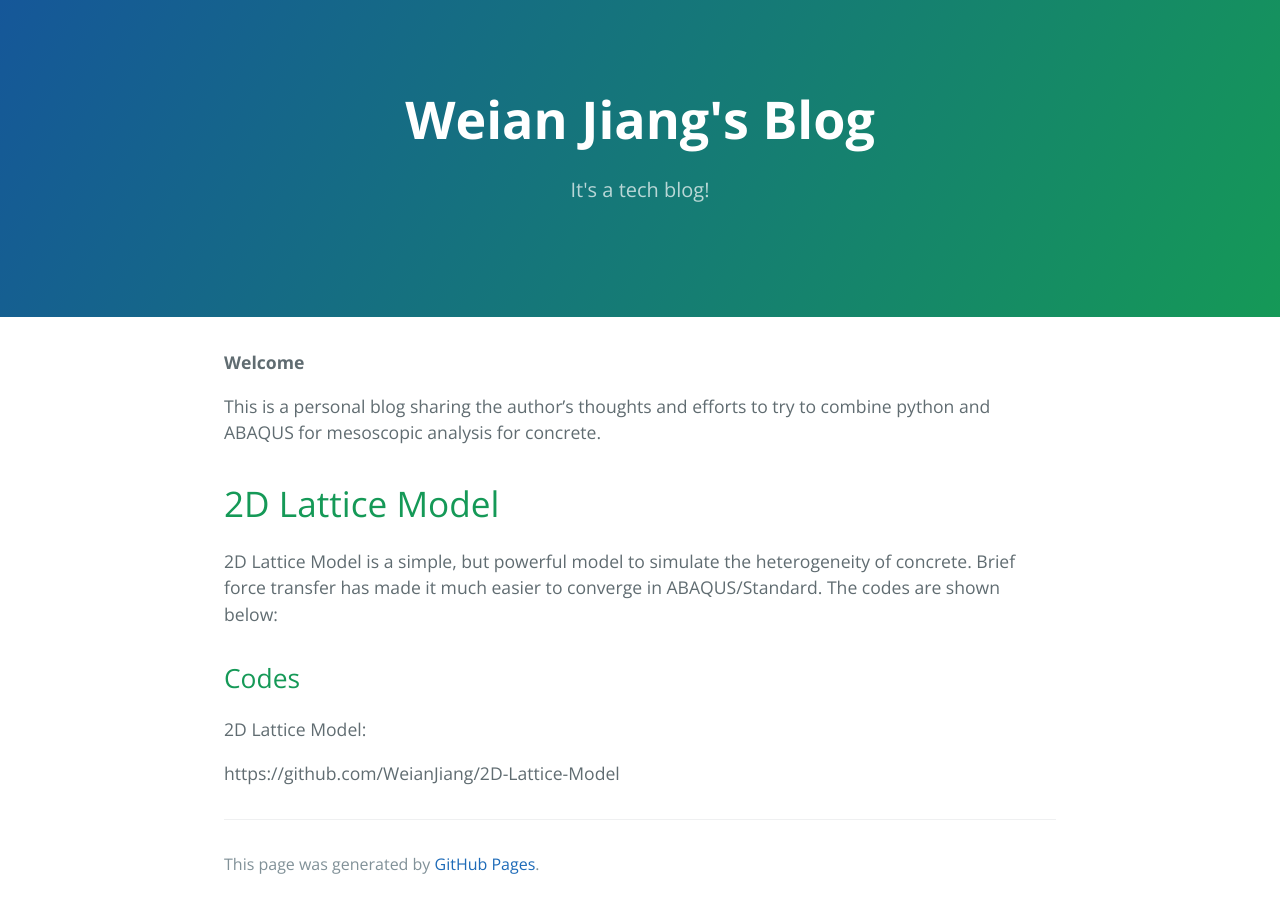
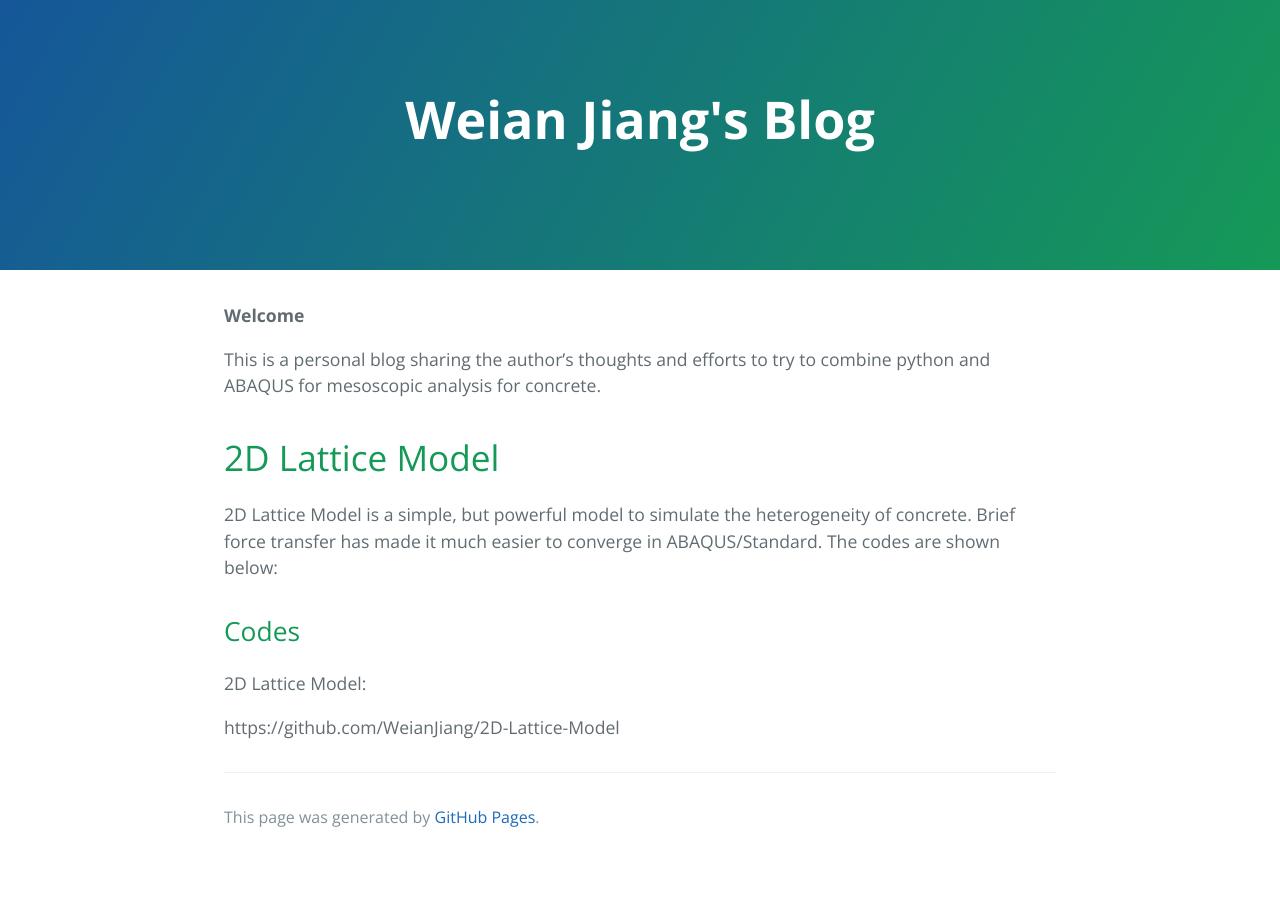
Before and after one commit to WeianJiang/WeianJiang.github.io, a Jekyll site: the page built from index.md, in a window 1280 px wide. Built offline with Jekyll 4.4.1, drawn with Linux system fonts in a browser that asks for light colours; the repository's description, which GitHub fills in, is left out.

Commit message:
Update _config.yml

```diff
--- a/_config.yml
+++ b/_config.yml
@@ -1,5 +1,5 @@
 title: Weian Jiang's Blog
-description: It's a tech blog!
+description:
 show_downloads: false
 google_analytics:
 theme: jekyll-theme-cayman
```
